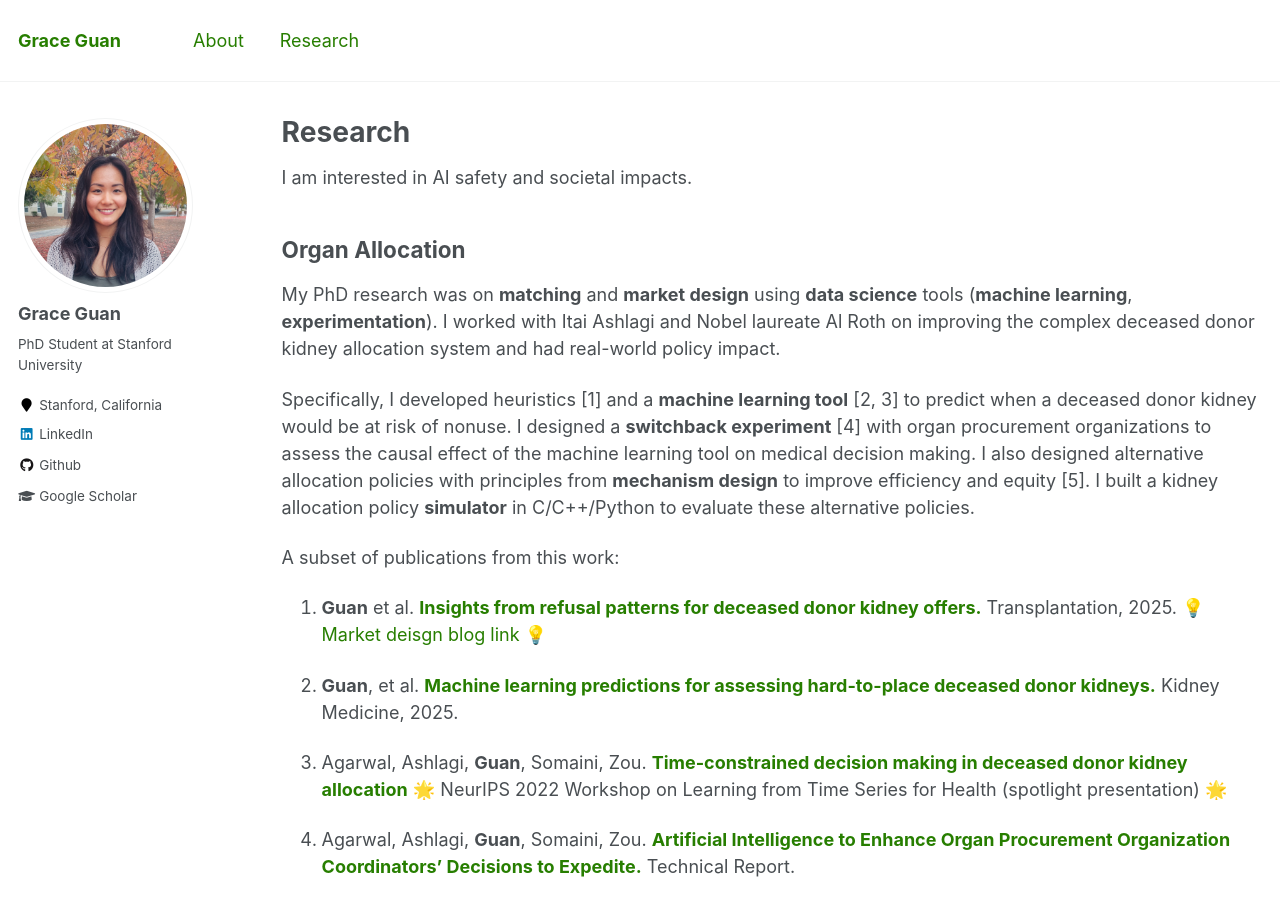
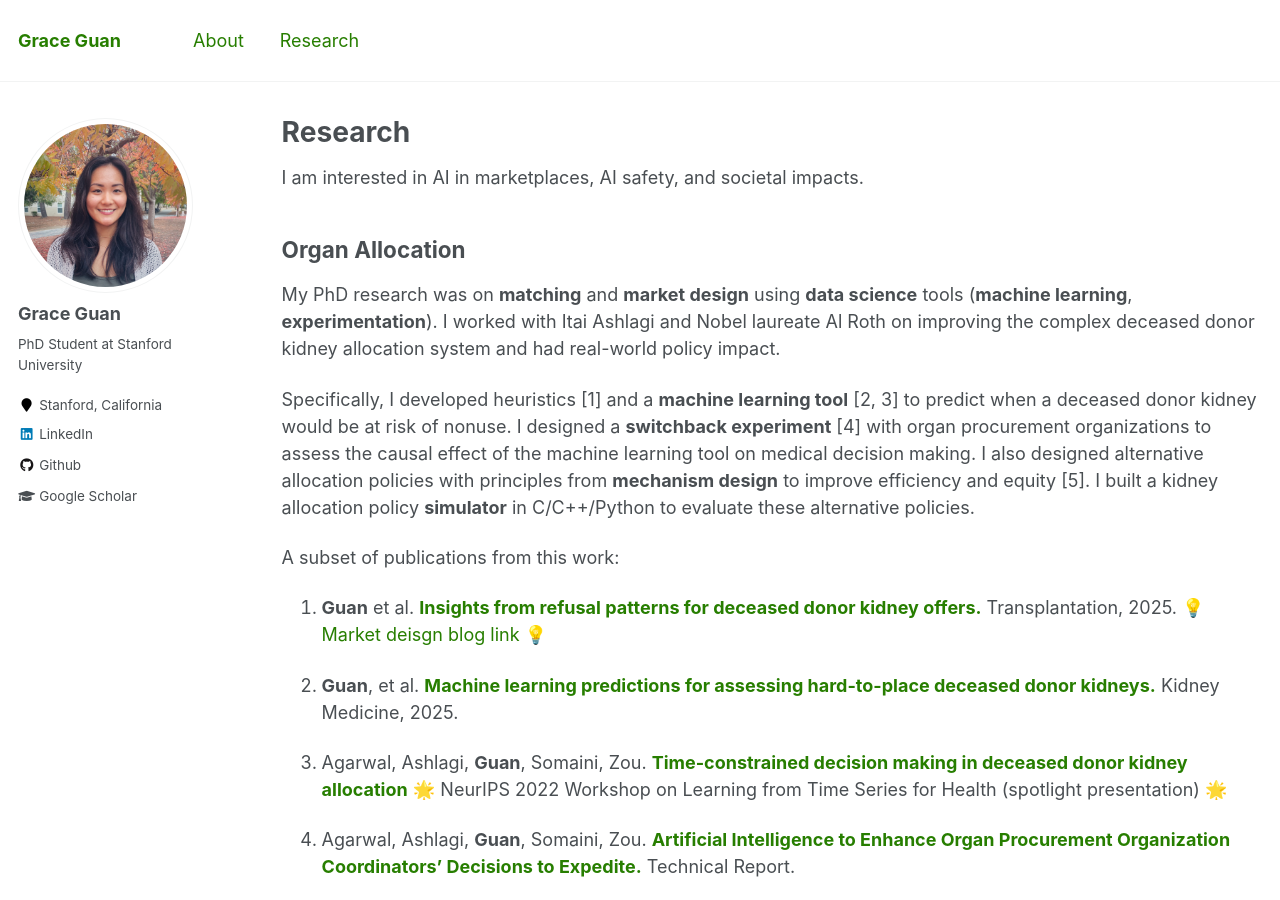
Before and after one commit to guanzgrace/guanzgrace.github.io, a Jekyll site: the page built from _pages/publications.md, in a window 1280 px wide and 900 px high. Built offline with Jekyll 4.4.1, drawn with Linux system fonts in a browser that asks for light colours.

Commit message:
oct 2025 update

```diff
--- a/_pages/publications.md
+++ b/_pages/publications.md
@@ -6,7 +6,7 @@ author_profile: true
 ---
 
 
-I am interested in AI safety and societal impacts.
+I am interested in AI in marketplaces, AI safety, and societal impacts.
 
 
 ## Organ Allocation
```
